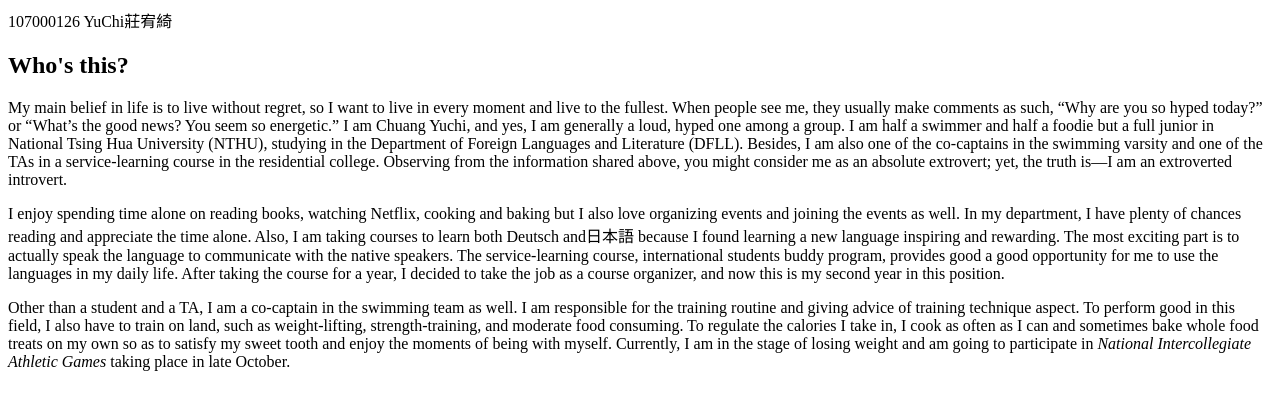
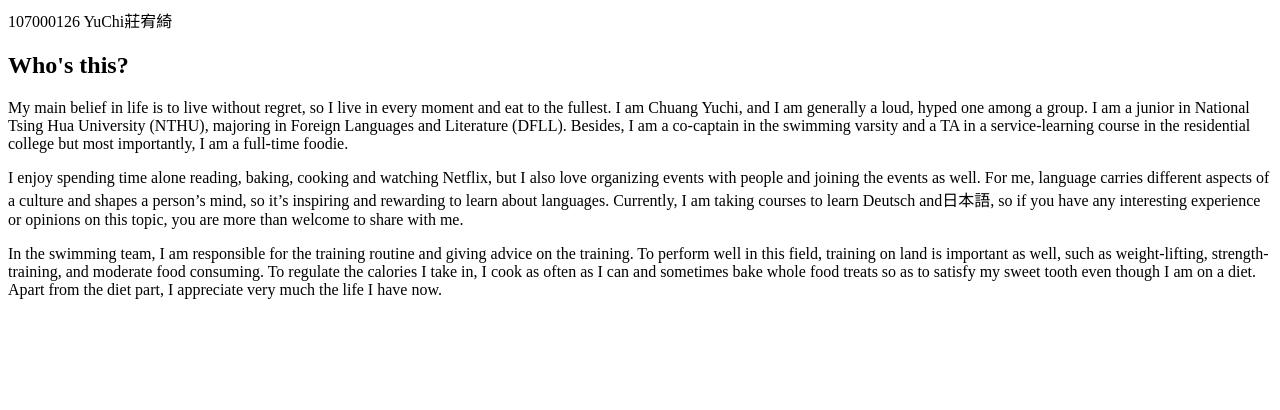
Before and after one commit to blitzyc/blitzyc.github.io, a plain HTML site: page index.html in a window 1280 px wide. Drawn offline with Linux system fonts and the light colour scheme.

Commit message:
content update

```diff
--- a/index.html
+++ b/index.html
@@ -9,13 +9,13 @@
 			107000126 YuChi<span lang="zh-Hant-TW">莊宥綺</span>
 			<h1>Who's this?</h1>
 			<p>
-			My main belief in life is to live without regret, so I want to live in every moment and live to the fullest. When people see me, they usually make comments as such, “Why are you so hyped today?” or “What’s the good news? You seem so energetic.” I am Chuang Yuchi, and yes, I am generally a loud, hyped one among a group. I am half a swimmer and half a foodie but a full junior in National Tsing Hua University (NTHU), studying in the Department of Foreign Languages and Literature (DFLL). Besides, I am also one of the co-captains in the swimming varsity and one of the TAs in a service-learning course in the residential college. Observing from the information shared above, you might consider me as an absolute extrovert; yet, the truth is—I am an extroverted introvert.
+			My main belief in life is to live without regret, so I live in every moment and eat to the fullest. I am Chuang Yuchi, and I am generally a loud, hyped one among a group. I am a junior in National Tsing Hua University (NTHU), majoring in Foreign Languages and Literature (DFLL). Besides, I am a co-captain in the swimming varsity and a TA in a service-learning course in the residential college but most importantly, I am a full-time foodie.
 			</p>
 			<p>
-			I enjoy spending time alone on reading books, watching Netflix, cooking and baking but I also love organizing events and joining the events as well. In my department, I have plenty of chances reading and appreciate the time alone. Also, I am taking courses to learn both Deutsch and日本語 because I found learning a new language inspiring and rewarding. The most exciting part is to actually speak the language to communicate with the native speakers. The service-learning course, international students buddy program, provides good a good opportunity for me to use the languages in my daily life. After taking the course for a year, I decided to take the job as a course organizer, and now this is my second year in this position.
+			I enjoy spending time alone reading, baking, cooking and watching Netflix, but I also love organizing events with people and joining the events as well. For me, language carries different aspects of a culture and shapes a person’s mind, so it’s inspiring and rewarding to learn about languages. Currently, I am taking courses to learn Deutsch and日本語, so if you have any interesting experience or opinions on this topic, you are more than welcome to share with me.
 			</p>
 			<p>
-			Other than a student and a TA, I am a co-captain in the swimming team as well. I am responsible for the training routine and giving advice of training technique aspect. To perform good in this field, I also have to train on land, such as weight-lifting, strength-training, and moderate food consuming. To regulate the calories I take in, I cook as often as I can and sometimes bake whole food treats on my own so as to satisfy my sweet tooth and enjoy the moments of being with myself. Currently, I am in the stage of losing weight and am going to participate in <i>National Intercollegiate Athletic Games </i>taking place in late October.
+			In the swimming team, I am responsible for the training routine and giving advice on the training. To perform well in this field, training on land is important as well, such as weight-lifting, strength-training, and moderate food consuming. To regulate the calories I take in, I cook as often as I can and sometimes bake whole food treats so as to satisfy my sweet tooth even though I am on a diet. Apart from the diet part, I appreciate very much the life I have now.
 			</p>
 
 		</article>
```
